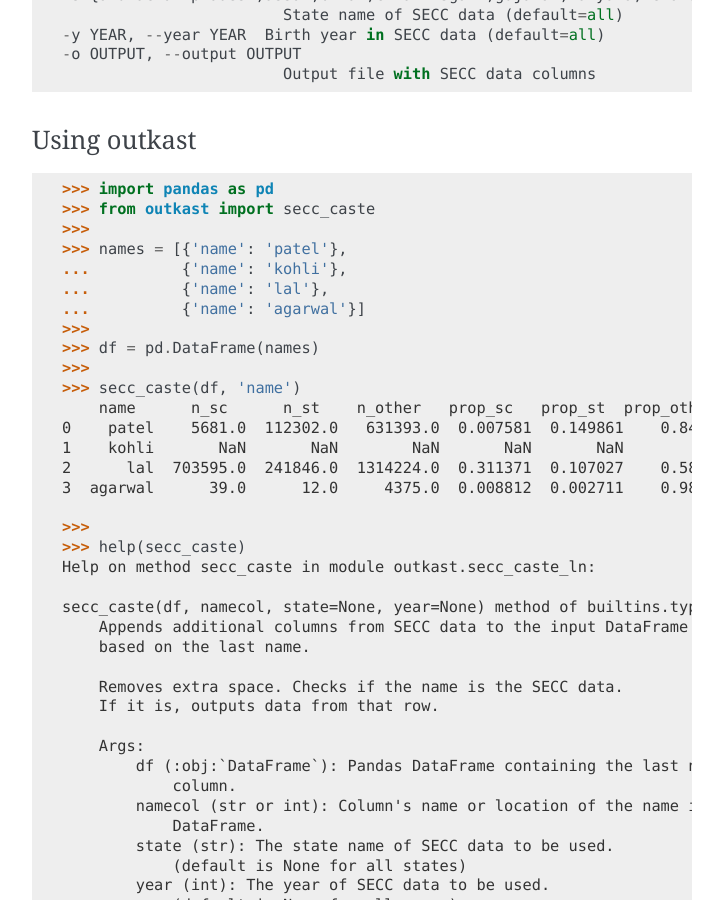
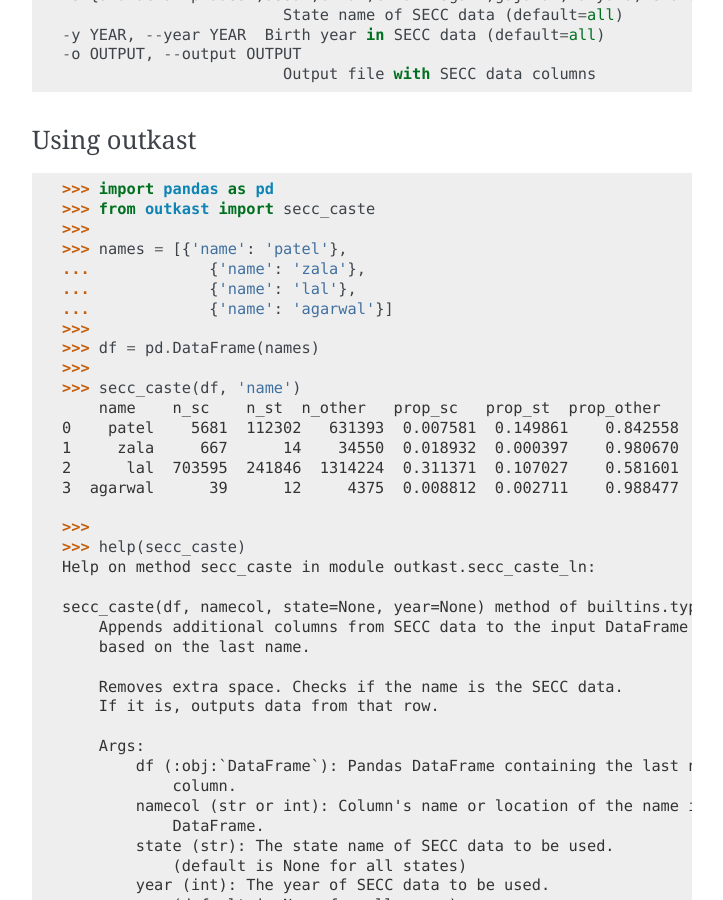
Before and after one commit to appeler/outkast, a Sphinx documentation site: the page built from docs/source/outkast.rst, in a window 1280 px wide and 900 px high, scrolled down 1288 px. Shown: the whole window, without its empty margins (388-1111 px from the left). Built offline with Sphinx 7.4.7, drawn with Linux system fonts in a browser that asks for light colours.

Commit message:
update example

```diff
--- a/docs/source/outkast.rst
+++ b/docs/source/outkast.rst
@@ -81,18 +81,18 @@
     >>> from outkast import secc_caste
     >>>
     >>> names = [{'name': 'patel'},
-    ...          {'name': 'kohli'},
-    ...          {'name': 'lal'},
-    ...          {'name': 'agarwal'}]
+    ...             {'name': 'zala'},
+    ...             {'name': 'lal'},
+    ...             {'name': 'agarwal'}]
     >>>
     >>> df = pd.DataFrame(names)
     >>>
     >>> secc_caste(df, 'name')
-        name      n_sc      n_st    n_other   prop_sc   prop_st  prop_other
-    0    patel    5681.0  112302.0   631393.0  0.007581  0.149861    0.842558
-    1    kohli       NaN       NaN        NaN       NaN       NaN         NaN
-    2      lal  703595.0  241846.0  1314224.0  0.311371  0.107027    0.581601
-    3  agarwal      39.0      12.0     4375.0  0.008812  0.002711    0.988477
+        name    n_sc    n_st  n_other   prop_sc   prop_st  prop_other
+    0    patel    5681  112302   631393  0.007581  0.149861    0.842558
+    1     zala     667      14    34550  0.018932  0.000397    0.980670
+    2      lal  703595  241846  1314224  0.311371  0.107027    0.581601
+    3  agarwal      39      12     4375  0.008812  0.002711    0.988477
 
     >>>
     >>> help(secc_caste)
```
Also changed, not shown: README.rst (+9 -8 lines).
